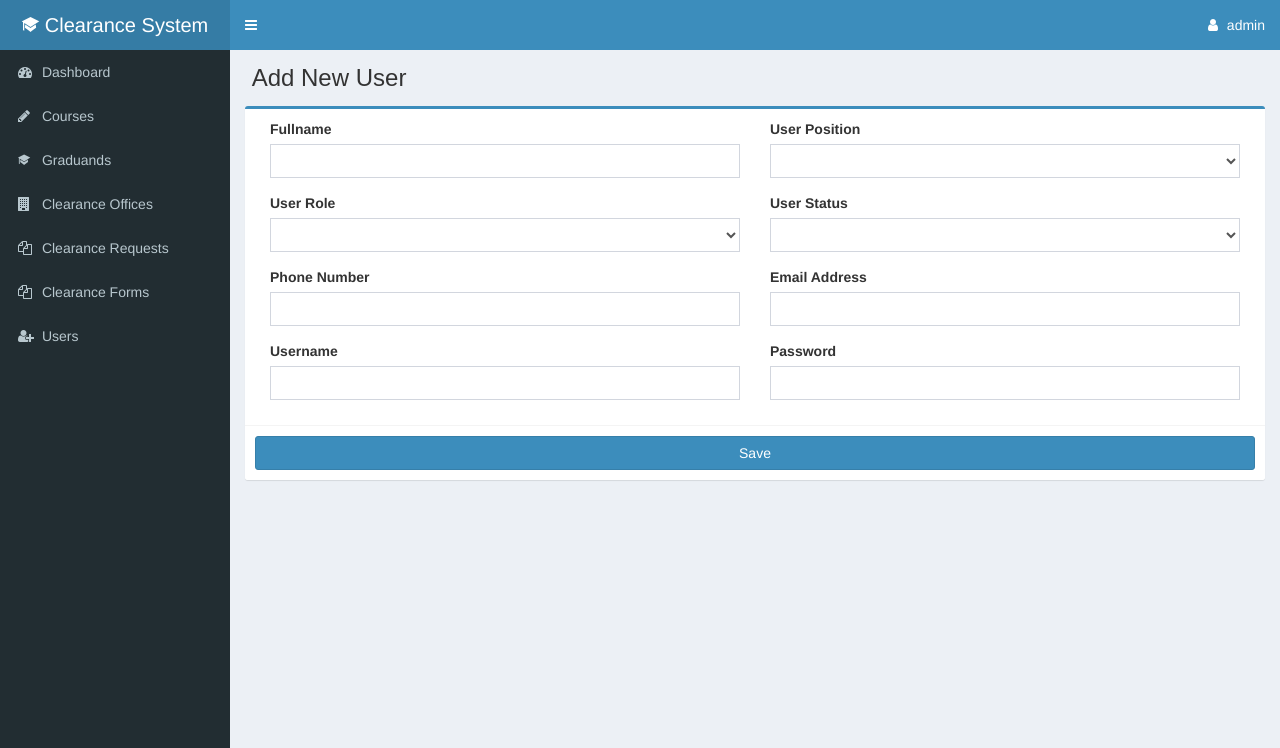
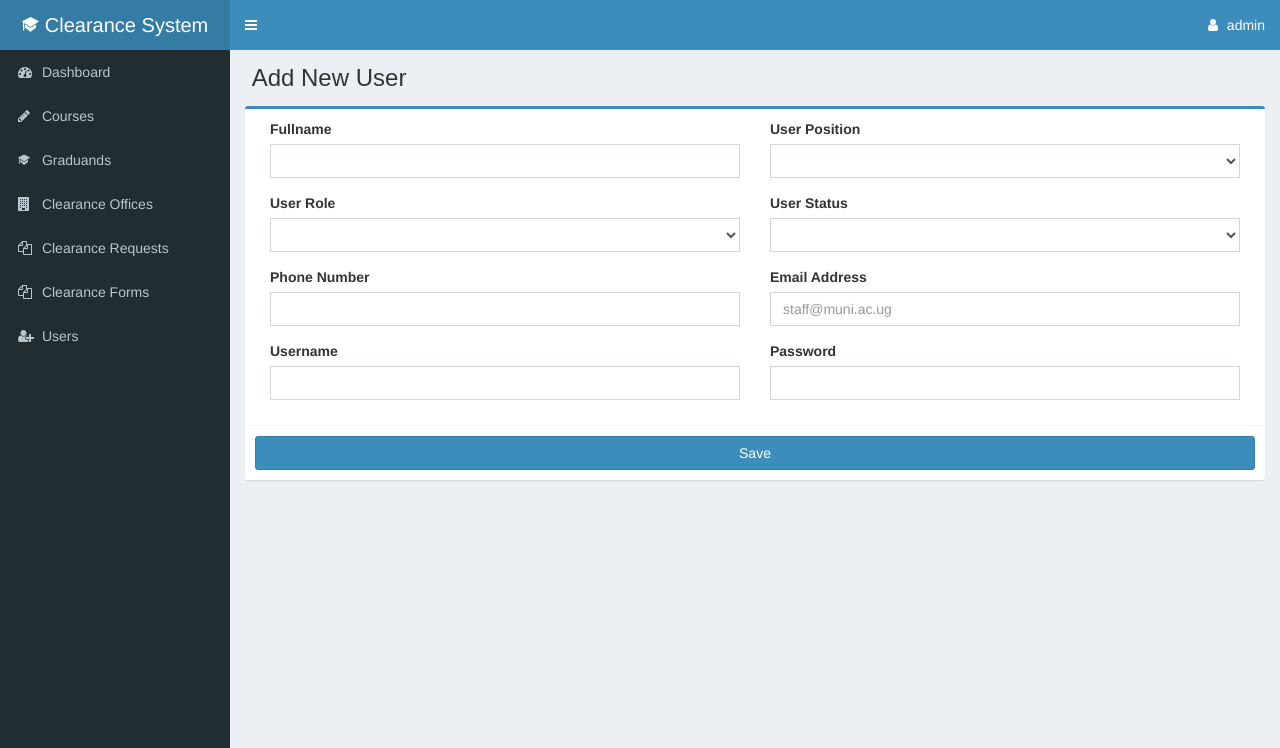
Before and after one commit to talemwa-eria-jackson-0/egcs-project, a PHP site: page /egcs/admin/add_user.php in a window 1280 px wide. Shown: the top 748 px of the page. Run offline with PHP 8.4, Linux system fonts and the light colour scheme; a user stored in the database is signed in; data comes from the database, SQL or seed files in the repository; some libraries are stand-ins or nearby versions; some web fonts are replaced.

Commit message:
added code to only add emails of pattern @muni.ac.ug

```diff
--- a/admin/add_user.php
+++ b/admin/add_user.php
@@ -154,7 +154,7 @@ if(isset($_POST['save']))
                             </div>
                             <div class="form-group col-md-6">
                                 <label>Email Address</label>
-                                <input type="text" name="usermail" class="form-control" value="<?php echo $usermail ?>" autocomplete="off" required="required">
+                                <input type="text" name="usermail" class="form-control" value="<?php echo $usermail ?>" autocomplete="off" required="required" pattern=".+@muni\.ac\.ug$" required placeholder="staff@muni.ac.ug">
                             </div>
 
                             <div class="form-group col-md-6">
```
